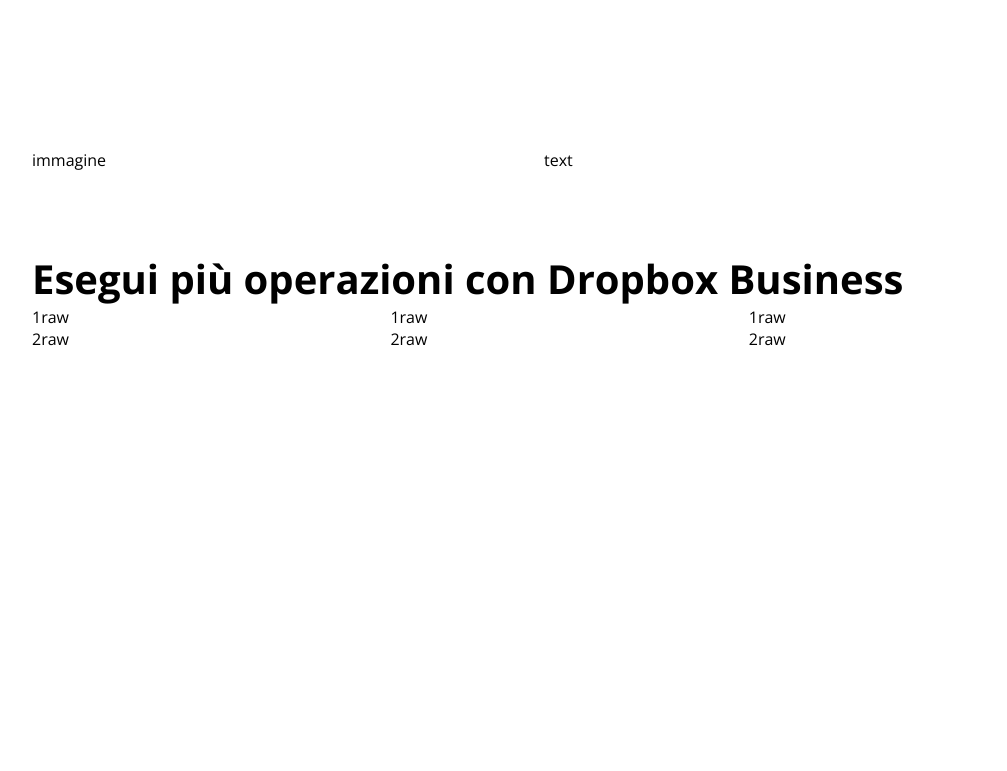
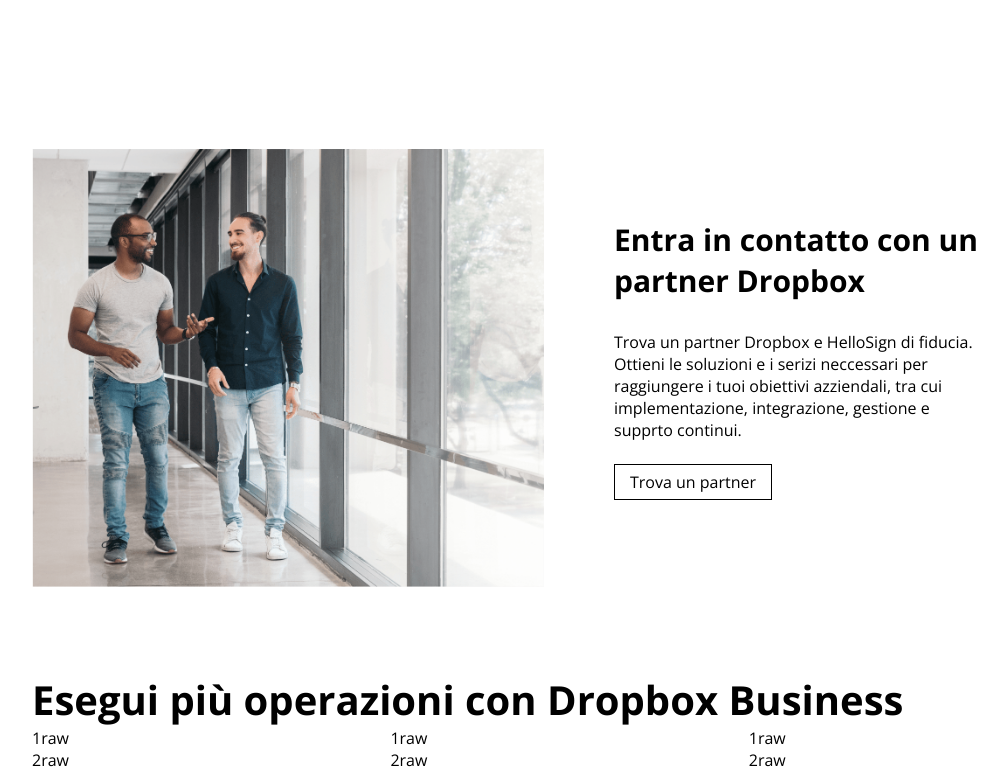
Before and after one commit to Lore0905/htmlcss-dropbox, a plain HTML site: page index.html in a window 1280 px wide. Shown: the part 2484-3255 px from the top of the page, without its empty margins (96-1103 px from the left). Before the commit the page ends 2834 px from the top, so only its background shows below. Drawn offline with nearby package versions, Linux system fonts and the light colour scheme.

Commit message:
partner dropbox

```diff
--- a/css/style.css
+++ b/css/style.css
@@ -260,6 +260,24 @@ padding-top:50px;
 .col-partner-dropbox-img, .col-partner-dropbox-text{
     width: 50%;
 }
+.col-partner-dropbox-img > img{
+    width: 100%;
+}
+/* titolo h4 partner dropbox */
+.col-partner-dropbox-text > h4{
+    font-size: 30px;
+}
+.col-partner-dropbox-text{
+    padding: 70px;
+}
+.col-partner-dropbox-text > p{
+    padding:30px 0;
+}
+.col-partner-dropbox-text a{
+    color: black;
+    background-color: white;
+    border: 1px solid black;
+}
 /* END PARTNER DROPBOX */
 
 /* DROPBOX BUSINESS */
--- a/index.html
+++ b/index.html
@@ -390,9 +390,18 @@
                 <!-- PARTNER DROPBOX -->
                 <div class="clearfix">
                     <!-- colonna con immagine -->
-                    <div class="col col-partner-dropbox-img">immagine</div>
+                    <div class="col col-partner-dropbox-img">
+                        <img src="img/partner.png" alt="">
+                    </div>
                     <!-- colonna text -->
-                    <div class="col col-partner-dropbox-text">text</div>
+                    <div class="col col-partner-dropbox-text">
+                        <h4>Entra in contatto con un partner Dropbox</h4>
+                        <p> Trova un partner Dropbox e HelloSign di fiducia. Ottieni le soluzioni e i serizi neccessari per raggiungere i tuoi obiettivi azziendali, tra cui implementazione, integrazione, gestione e supprto continui.</p>
+
+                        <div class="button">
+                            <a href="#">Trova un partner</a>
+                        </div>
+                    </div>
                 </div>
                 <!-- END PARTNER DROPBOX -->
             </div>
```
